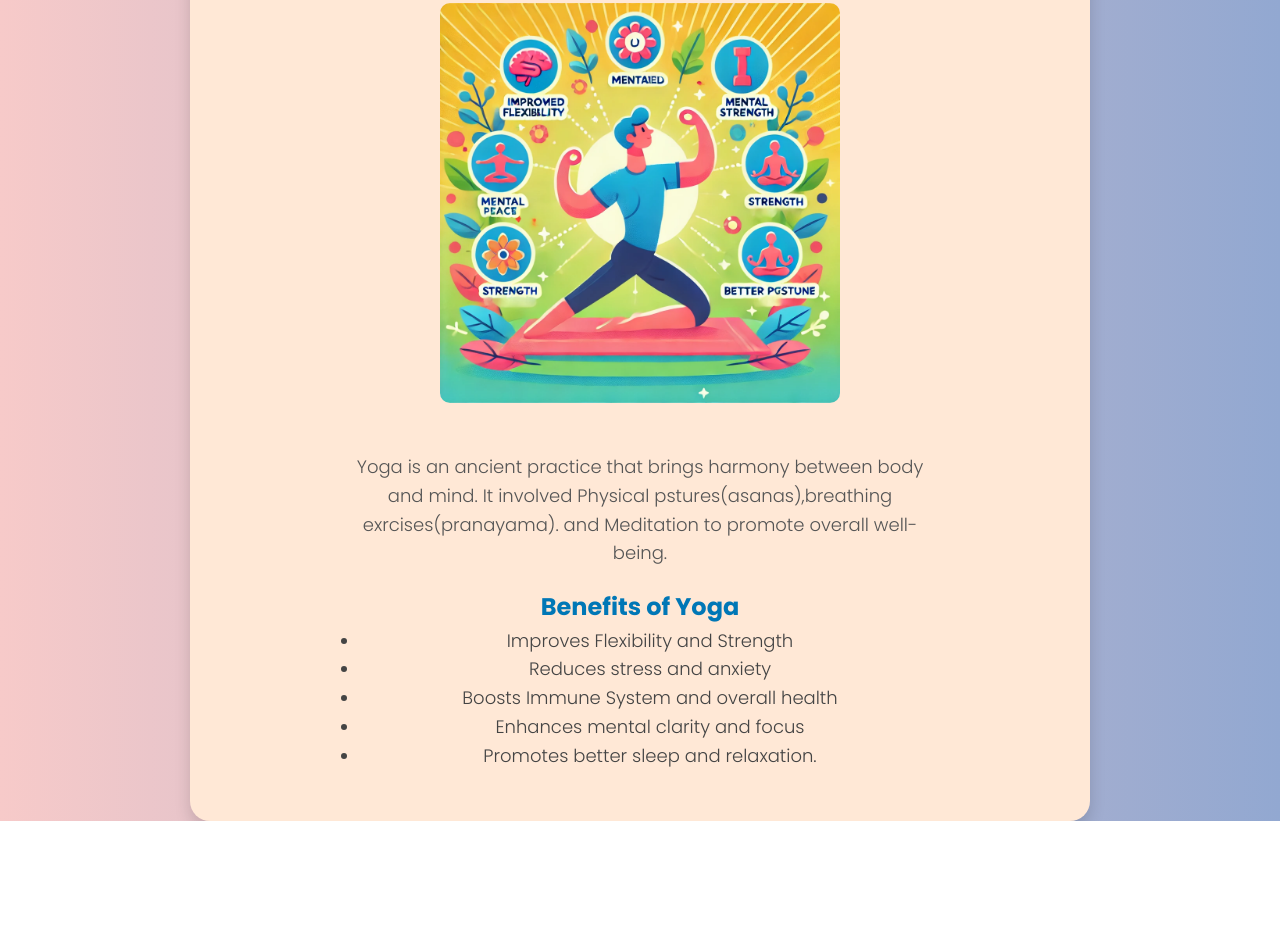
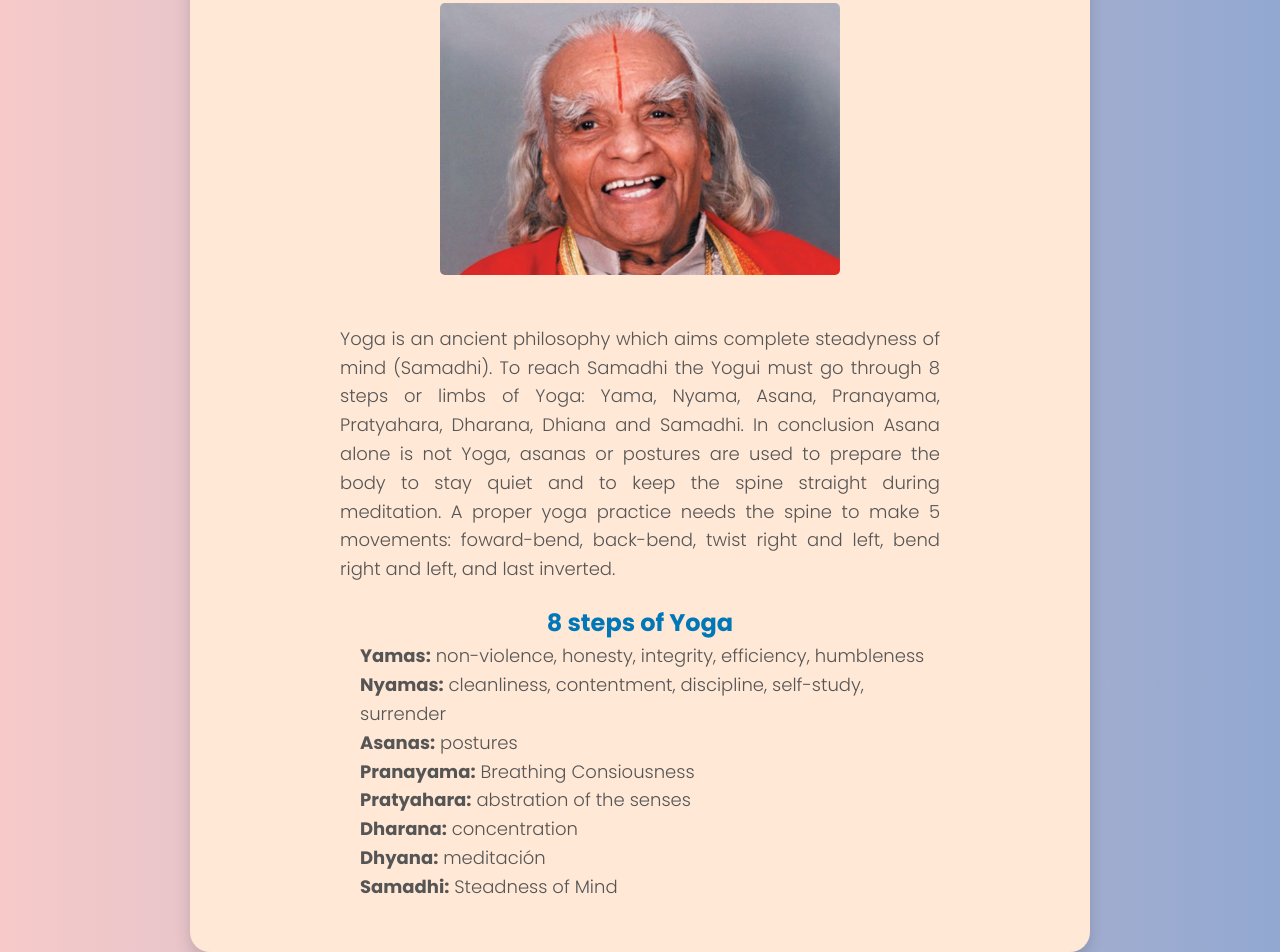
Before and after one commit to Rafael-Goncalo/yogasanasfront, a React (Vite) app in the folder yoga-asanas-project-frontend/: page /about in a window 1280 px wide. Shown: the part 238-1190 px from the top of the page. Before the commit the page ends 1059 px from the top, so only its background shows below. Built offline with nearby package versions, Linux system fonts and the light colour scheme.

Commit message:
merging conflict

```diff
--- a/yoga-asanas-project-frontend/src/App.css
+++ b/yoga-asanas-project-frontend/src/App.css
@@ -88,10 +88,11 @@ body,html,#root{
 .about-image{
   width:100%;
   max-width:400px;
-  border-radius:10px;
+  border-radius:5px;
   margin:20px 0;
 }
 .about-text{
+  text-align: justify;
   max-width:600px;
   font-size:18px;
   font-weight:300;
@@ -111,6 +112,7 @@ body,html,#root{
   color:#0077b6;
 }
 .about-text ul{
+  text-align: left;
   list-style-type: disc;
   padding-left:20px;
   color:#444;
--- a/yoga-asanas-project-frontend/src/components/Asana.jsx
+++ b/yoga-asanas-project-frontend/src/components/Asana.jsx
@@ -10,7 +10,7 @@ function Asana({asana,onDelete,onEdit}){
             <img src={asana.image} alt={asana.name} className="asana-image" />
             <div className="asana-content">
                 <h3>{asana.name}</h3>
-                <p><strong>Benefits</strong>{asana.benefits}</p>
+                <p><strong>Benefits: </strong>{asana.benefits}</p>
                 <div className="instruction-list">
                 <strong>Instructions:</strong>
                 <ul>
--- a/yoga-asanas-project-frontend/src/components/NavBar.jsx
+++ b/yoga-asanas-project-frontend/src/components/NavBar.jsx
@@ -7,11 +7,11 @@ const NavBar=()=>{
     return(
         <nav className="nav-bar">
             <div className="navbar-container">
-            <h2 className="logo">Welcome to our Inner Peace portal</h2>
+            <h2 className="logo">Yoga Practice Builder</h2>
             <div className="nav-links">
             <Link to="/asanas">YogaAsanas</Link>
                 <Link to="/about">About Yoga</Link>
-
+                <Link to="/sequence-asanas">Asanas Sequence</Link>
 
                 <Link to="/sequence-asanas" className="view-sequence-btn">View Sequence</Link>
             </div>
--- a/yoga-asanas-project-frontend/src/pages/AboutYoga.jsx
+++ b/yoga-asanas-project-frontend/src/pages/AboutYoga.jsx
@@ -1,5 +1,5 @@
 import React from "react";
-import yogaImage from "../assets/image.webp"
+import yogaImage from "../assets/iyengar.png"
 
 const AboutYoga=()=>{
     return(
@@ -9,17 +9,19 @@ const AboutYoga=()=>{
         <img src={yogaImage} alt="yogabenefits" className="about-image"/>
                 <div className="about-text">
                     <p>
-                        Yoga is an ancient practice that brings harmony between body and mind.
-                        It involved Physical pstures(asanas),breathing exrcises(pranayama).
-                        and Meditation to promote overall well-being.
+                        Yoga is an ancient philosophy which aims complete steadyness of mind (Samadhi). To reach Samadhi the Yogui must go through 8 steps or limbs of Yoga: Yama, Nyama, Asana, Pranayama, Pratyahara, Dharana, Dhiana and Samadhi. In conclusion Asana alone is not Yoga, asanas or postures are used to prepare the body to stay quiet and to keep the spine straight during meditation. A proper yoga practice needs the spine to make 5 movements: foward-bend, back-bend, twist right and left, bend right and left, and last inverted.
                     </p>
-                    <h2>Benefits of Yoga</h2>
+                    <h2>8 steps of Yoga</h2>
                     <ul>
-                        <li>Improves Flexibility and Strength</li>
-                        <li>Reduces stress and anxiety</li>
-                        <li>Boosts Immune System and overall health</li>
-                        <li>Enhances mental clarity and focus</li>
-                        <li>Promotes better sleep and relaxation.</li>
+                        <p><b>Yamas:</b> non-violence, honesty, integrity, efficiency, humbleness </p>
+                        <p><b>Nyamas:</b> cleanliness, contentment, discipline, self-study, surrender</p>
+                        <p><b>Asanas:</b> postures</p>
+                        <p><b>Pranayama:</b> Breathing Consiousness</p>
+                        <p><b>Pratyahara:</b> abstration of the senses</p>
+                        <p><b>Dharana:</b> concentration</p>
+                        <p><b>Dhyana:</b> meditación </p>
+                        <p><b>Samadhi:</b> Steadness of Mind</p>
+
                     </ul>
                 </div>
             </div>
--- a/yoga-asanas-project-frontend/src/pages/HomePage.jsx
+++ b/yoga-asanas-project-frontend/src/pages/HomePage.jsx
@@ -5,10 +5,11 @@ const HomePage=()=>{
     return(
         <div className="home-hero">
             <div className="hero-content">
-                <h1>Welcome to your inner peace portal</h1>
-                <p>Balance your body and mind with daily yoga asanas</p>
+                <h3>Build Your Personal Practice</h3>
+                <p>A balanced yoga practice have five spinal movements. On the next page, select one asana from each category to create your personalized routine. At the Routine page you can Update or Remove Asanas</p>
+
                 <Link to="/asanas">
-                <button className="explore-btn">Explore Asanas</button>
+                <button className="explore-btn">Choose Asanas</button>
                 </Link>
             </div>
         </div>
```
Also changed, not shown: yoga-asanas-project-frontend/src/assets/iyengar.png (added), 1 other file (tests, documents, lock files or other folders).
